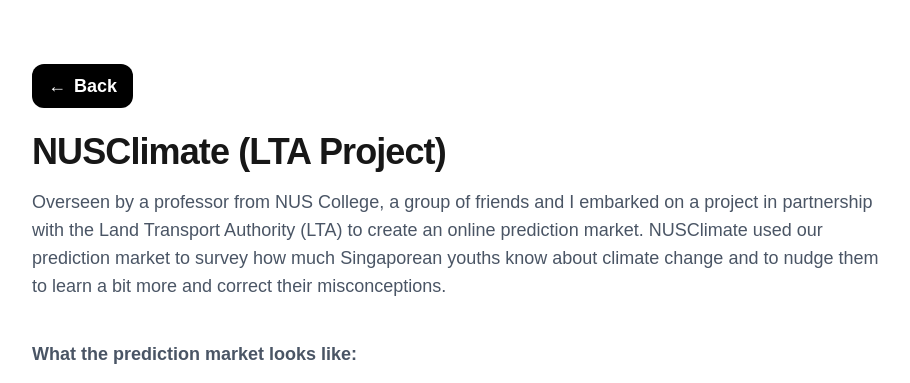
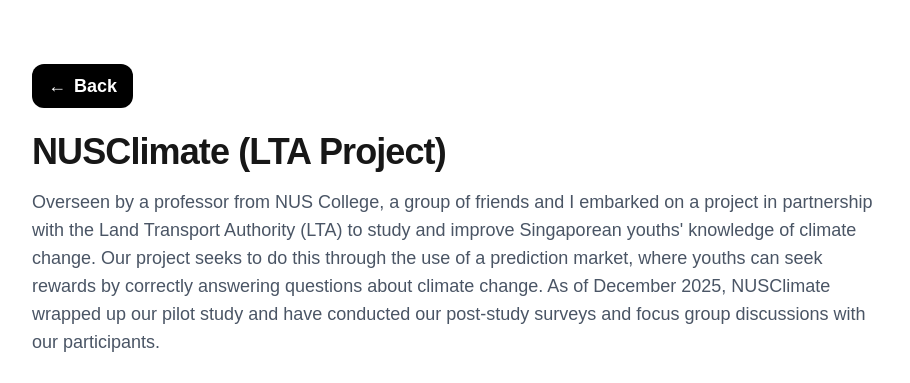
Before and after one commit to harenraj7/Personal-Website, a Next.js app: page /projects/nusclimate in a window 1280 px wide. Shown: the top 383 px of the page, without its empty margins (184-1094 px from the left). Built offline with nearby package versions, Linux system fonts and the light colour scheme.

Commit message:
Update page.tsx

```diff
--- a/app/projects/nusclimate/page.tsx
+++ b/app/projects/nusclimate/page.tsx
@@ -18,11 +18,12 @@ export default function NUSClimatePage() {
       </h1>
 
       <p className="mt-4 text-lg text-gray-600 whitespace-pre-line">
-  Overseen by a professor from NUS College, a group of friends and I embarked on a
-  project in partnership with the Land Transport Authority (LTA) to create an
-  online prediction market. NUSClimate used our prediction market to survey how
-  much Singaporean youths know about climate change and to nudge them to learn a
-  bit more and correct their misconceptions.
+        Overseen by a professor from NUS College, a group of friends and I embarked on a
+        project in partnership with the Land Transport Authority (LTA) to study and improve Singaporean youths'
+        knowledge of climate change. Our project seeks to do this through the use of a prediction market, where
+        youths can seek rewards by correctly answering questions about climate change.
+        As of December 2025, NUSClimate wrapped up our pilot study and have conducted our post-study surveys and focus group
+        discussions with our participants.
 </p>
 
 <h2 className="mt-10 text-lg font-semibold text-gray-600">
```
